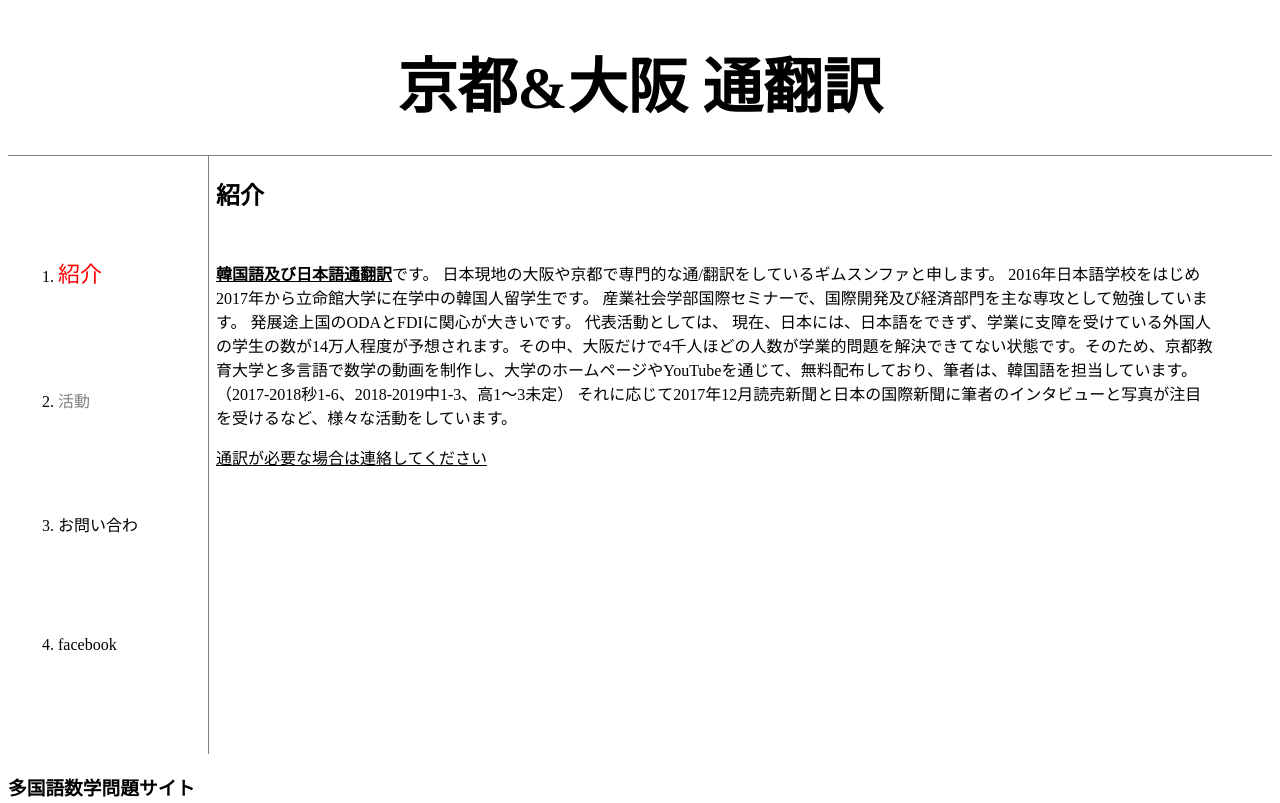
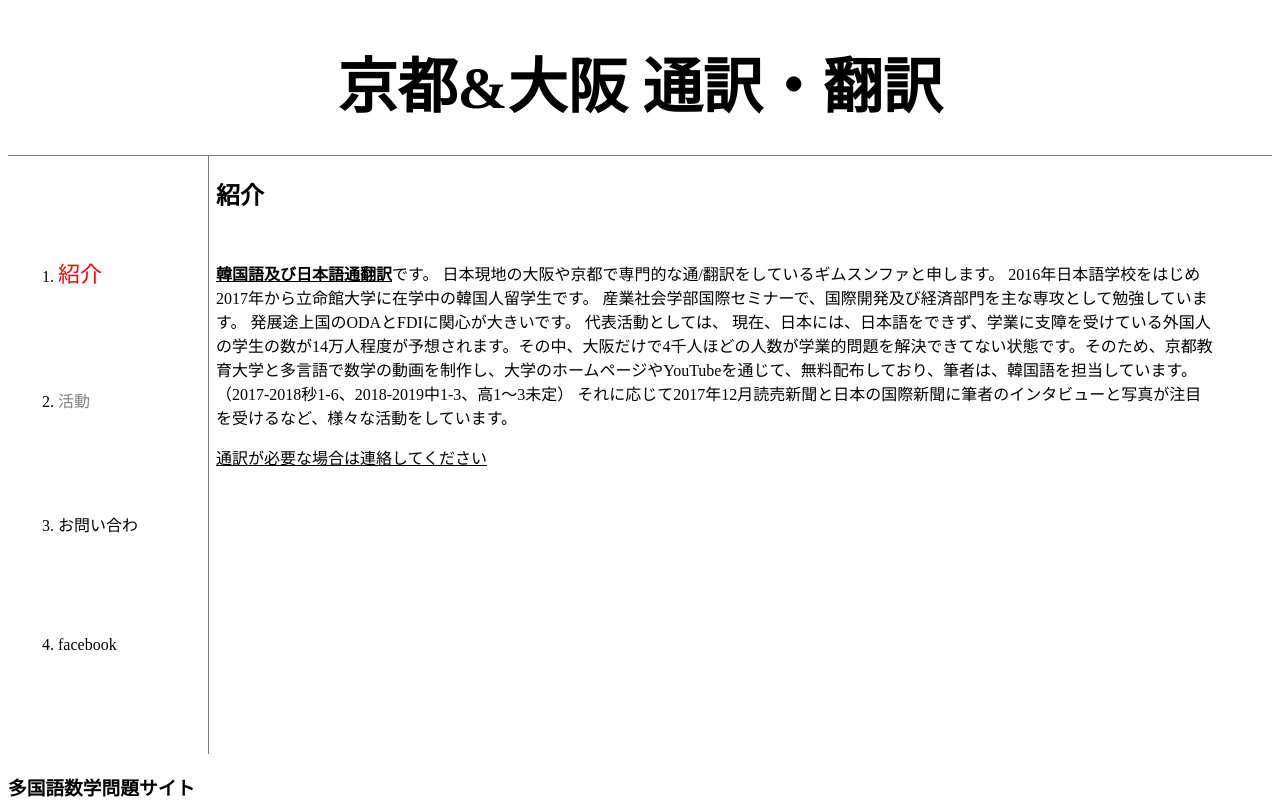
Before and after one commit to kimseunghwa102/Translation-Service, a plain HTML site: page 紹介.html in a window 1280 px wide. Shown: the top 803 px of the page. Drawn offline with Linux system fonts and the light colour scheme.

Commit message:
Update 紹介.html

```diff
--- a/紹介.html
+++ b/紹介.html
@@ -14,7 +14,7 @@ li{
 </style>
 <link rel="stylesheet" href="style.css">
 <body>
-  <h1><a href="일본어.html"class="see">京都&大阪 通翻訳</a></h1>
+  <h1><a href="일본어.html"class="see">京都&大阪 通訳・翻訳</a></h1>
     <div id="grid">
        <ol>
         <li><a href="紹介.html"class="saw"style="font-size: 22px"id="active">紹介</a></li>
```
